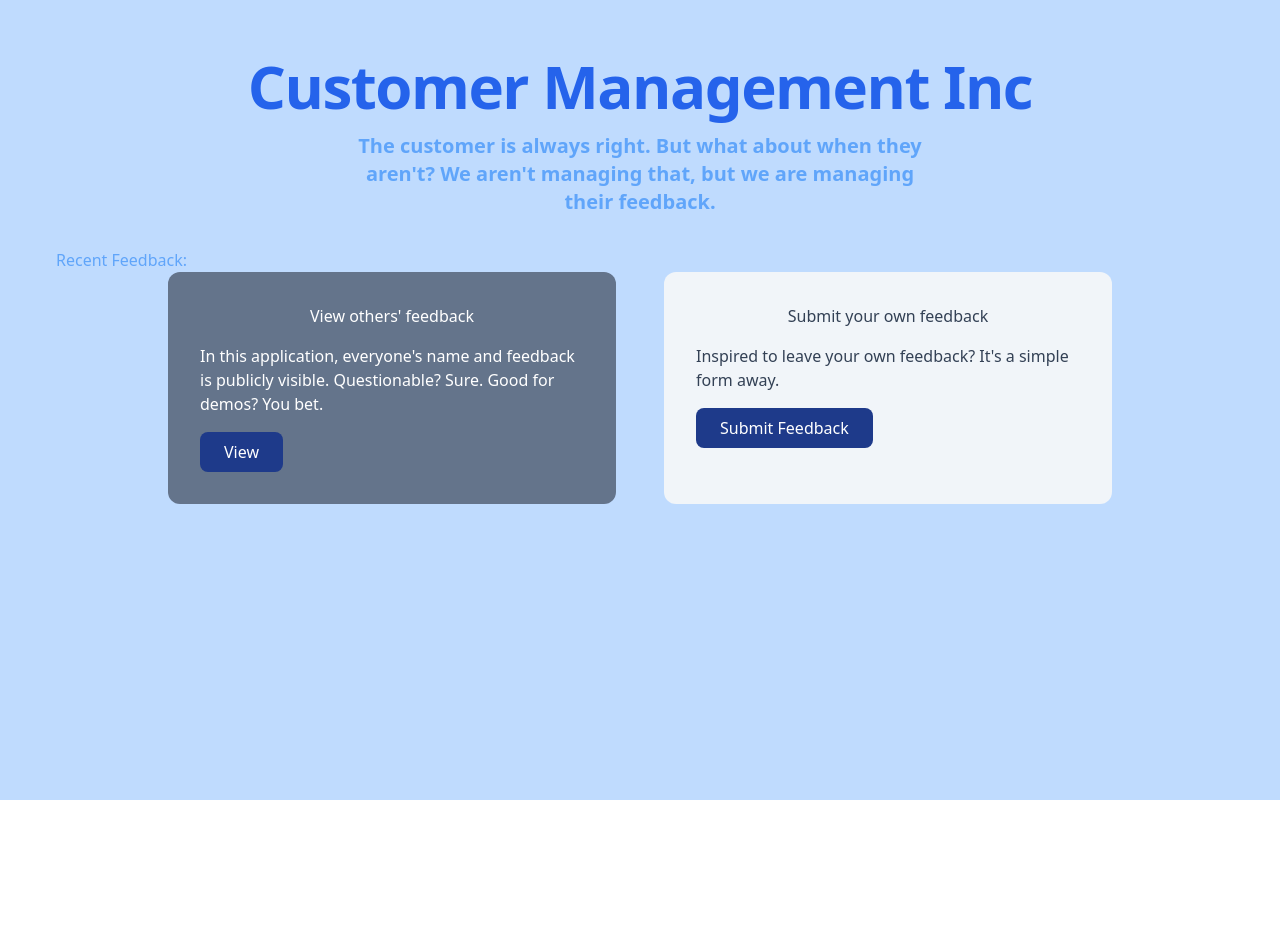
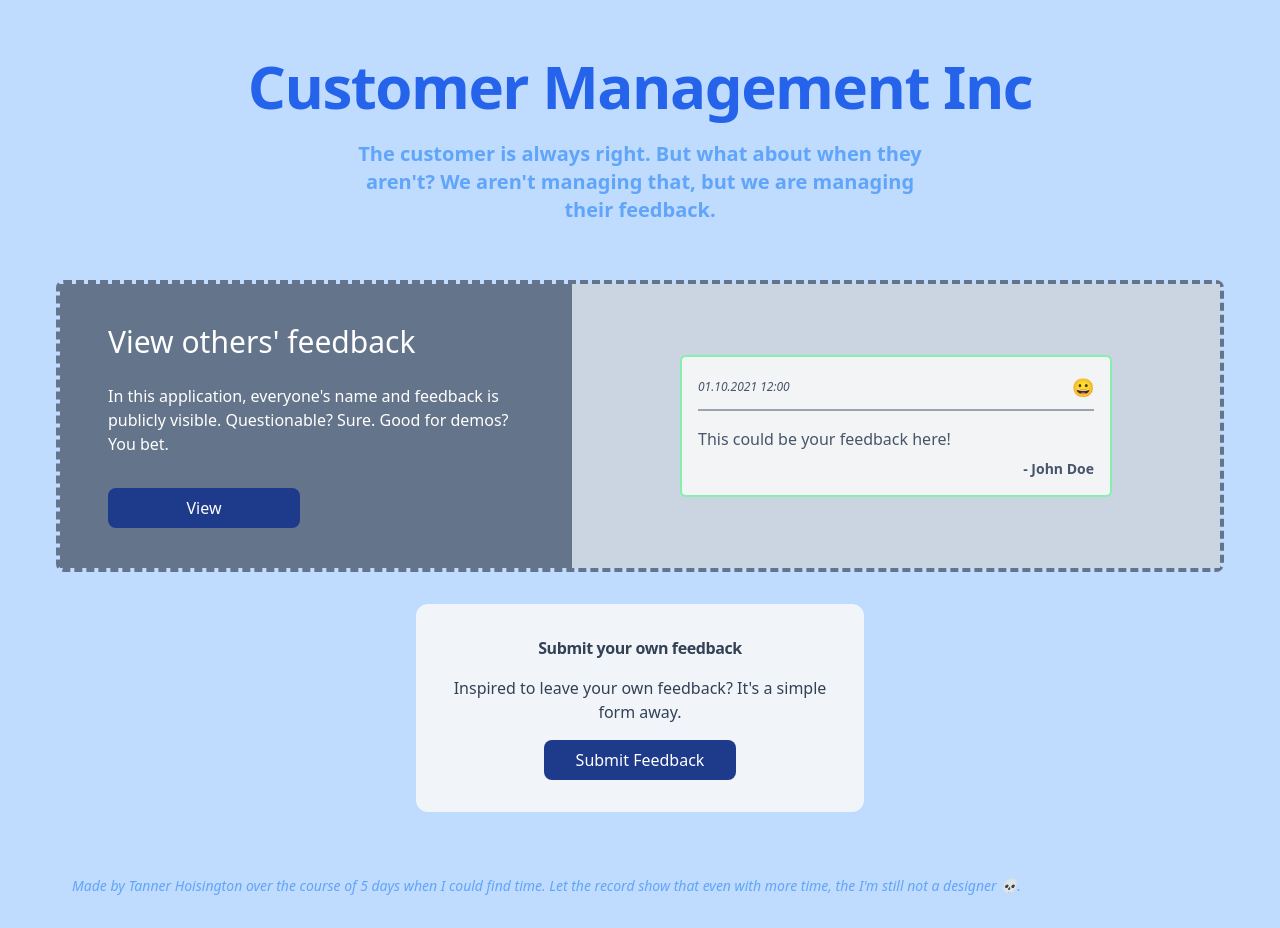
Before and after one commit to tannerbaum/customer-management, a Nuxt app: page / in a window 1280 px wide. Before the commit the page ends 800 px from the top, so only its background shows below. Built offline with nearby package versions, Linux system fonts and the light colour scheme; no server answers.

Commit message:
finish home page

```diff
--- /dev/null
+++ b/components/FeedbackCard.vue
@@ -0,0 +1,43 @@
+<script setup lang="ts">
+import parseIso from "date-fns/parseISO";
+import format from "date-fns/format";
+import type { Feedback } from "~/server/types";
+
+const sentimentEmoji = {
+  happy: "😀",
+  neutral: "😐",
+  unhappy: "😞",
+};
+
+const { feedbackItem } = defineProps<{ feedbackItem: Feedback }>();
+
+const humanFriendlyDate = (isoString: string) =>
+  format(parseIso(isoString), "dd.MM.yyyy HH:mm");
+</script>
+<template>
+  <div
+    :class="[
+      'max-w-md p-4 rounded-md bg-gray-100 border-2 text-slate-600',
+      {
+        happy: 'border-green-300',
+        neutral: 'border-gray-400',
+        unhappy: 'border-red-300',
+      }[feedbackItem.sentiment],
+    ]"
+  >
+    <div
+      class="flex justify-between items-center border-b-2 border-gray-400 pb-2 mb-4"
+    >
+      <div class="text-xs italic">
+        {{ humanFriendlyDate(feedbackItem.timestamp) }}
+      </div>
+      <div class="text-lg">
+        {{ sentimentEmoji[feedbackItem.sentiment] }}
+      </div>
+    </div>
+    <div class="text-md">{{ feedbackItem.feedbacktext }}</div>
+    <div class="text-sm font-semibold mt-2 text-right">
+      - {{ feedbackItem.name }}
+    </div>
+  </div>
+</template>
--- a/components/FeedbackGrid.vue
+++ b/components/FeedbackGrid.vue
@@ -1,45 +1,10 @@
 <script setup lang="ts">
-import parseIso from "date-fns/parseISO";
-import format from "date-fns/format";
 import type { Feedback } from "~/server/types";
 
-const sentimentEmoji = {
-  happy: "😀",
-  neutral: "😐",
-  unhappy: "😞",
-};
-
 const { feedbackItems } = defineProps<{ feedbackItems: Feedback[] }>();
-
-const humanFriendlyDate = (isoString: string) =>
-  format(parseIso(isoString), "dd.MM.yyyy HH:mm");
 </script>
 <template>
-  <div v-for="feedback in feedbackItems" class="grid grid-cols-3 gap-4">
-    <div
-      :class="[
-        'p-4 rounded-md bg-gray-100 border-2',
-        {
-          happy: 'border-green-300',
-          neutral: 'border-gray-400',
-          unhappy: 'border-red-300',
-        }[feedback.sentiment],
-      ]"
-    >
-      <div
-        class="flex justify-between items-center border-b-2 border-gray-400 pb-2 mb-4"
-      >
-        <div class="text-xs italic">
-          {{ humanFriendlyDate(feedback.timestamp) }}
-        </div>
-        <div class="text-lg">
-          {{ sentimentEmoji[feedback.sentiment] }}
-        </div>
-      </div>
-      <div class="text-md">{{ feedback.feedbacktext }}</div>
-      <div class="text-sm font-semibold mt-2 text-right">
-        - {{ feedback.name }}
-      </div>
-    </div>
+  <div class="grid grid-cols-3 gap-4">
+    <FeedbackCard v-for="feedback in feedbackItems" :feedbackItem="feedback" />
   </div>
 </template>
--- /dev/null
+++ b/components/Hero.vue
@@ -0,0 +1,82 @@
+<script setup lang="ts">
+import type { Feedback } from "~/server/types";
+
+const { data } = await useFetch("/api/feedback");
+
+const fallbackItem: Feedback = {
+  id: 1,
+  email: "john@aol.com",
+  name: "John Doe",
+  feedbacktext: "This could be your feedback here!",
+  sentiment: "happy",
+  timestamp: "2021-10-01T12:00:00.000Z",
+};
+
+const visibleFeedbackItem = ref(0);
+
+onMounted(() => {
+  const feedbackItems = data.value?.feedback;
+
+  if (!feedbackItems || feedbackItems.length === 0) return;
+
+  setInterval(() => {
+    visibleFeedbackItem.value =
+      visibleFeedbackItem.value === feedbackItems.length - 1
+        ? 0
+        : visibleFeedbackItem.value + 1;
+  }, 10000);
+});
+</script>
+<template>
+  <div
+    class="mt-8 flex flex-col-reverse border-dashed border-4 border-slate-500 rounded-lg md:flex-row md:basis-96"
+  >
+    <div
+      class="flex flex-col gap-2 justify-center bg-slate-500 py-10 px-12 sm:basis-1/2 lg:basis-2/3 md:max-w-lg"
+    >
+      <h2 class="mb-4 text-3xl">View others' feedback</h2>
+      <p class="mb-6">
+        In this application, everyone's name and feedback is publicly visible.
+        Questionable? Sure. Good for demos? You bet.
+      </p>
+      <NuxtLink to="/feedback/view">
+        <button class="h-10 w-48 px-6 rounded-lg bg-blue-900 text-white">
+          View
+        </button>
+      </NuxtLink>
+    </div>
+    <div
+      class="bg-slate-300 flex justify-center p-6 sm:px-0 basis-60 sm:basis-1/2 lg:basis-1/3 grow"
+    >
+      <Transition
+        v-if="data?.feedback"
+        class="grow self-center md:basis-2/3 md:grow-0"
+        mode="out-in"
+        enter-active-class="duration-1000 ease-in"
+        enter-from-class="opacity-0 "
+        enter-to-class="opacity-100"
+        leave-active-class="duration-1000 ease-out"
+        leave-from-class="opacity-100"
+        leave-to-class="opacity-0 "
+      >
+        <FeedbackCard
+          v-if="visibleFeedbackItem === 0"
+          :feedback-item="data.feedback[0]"
+        />
+        <FeedbackCard
+          v-else-if="visibleFeedbackItem === 1"
+          :feedback-item="data.feedback[1]"
+        />
+        <FeedbackCard
+          v-else-if="visibleFeedbackItem === 2"
+          :feedback-item="data.feedback[2]"
+        />
+      </Transition>
+      <FeedbackCard
+        v-else
+        class="grow self-center md:basis-2/3 md:grow-0"
+        :feedback-item="fallbackItem"
+      />
+    </div>
+  </div>
+</template>
--- a/components/Layout.vue
+++ b/components/Layout.vue
@@ -1,6 +1,6 @@
 <script setup lang="ts" />
 <template>
-  <div class="h-screen bg-blue-200 text-white">
+  <div class="min-h-screen bg-blue-200 text-white">
     <div class="container mx-auto md:px-8 xl:px-14">
       <slot />
     </div>
--- a/pages/feedback/view.vue
+++ b/pages/feedback/view.vue
@@ -1,4 +1,5 @@
 <script setup lang="ts">
+// TODO: add refresh button
 const { data, pending, refresh } = await useFetch("/api/feedback");
 const { filters, filteredFeedbackItems, totalFeedbackItems, onClick } =
   useFeedbackItems(data);
--- a/pages/index.vue
+++ b/pages/index.vue
@@ -1,4 +1,4 @@
-<script setup lang="ts"></script>
+<script setup lang="ts" />
 <template>
   <Layout>
     <h1
@@ -7,38 +7,33 @@
       Customer Management Inc
     </h1>
     <p
-      class="text-xl text-center font-extrabold text-blue-400 mt-4 max-w-xl mx-auto"
+      class="text-xl text-center font-extrabold text-blue-400 mt-6 mb-14 max-w-xl mx-auto"
     >
       The customer is always right. But what about when they aren't? We aren't
       managing that, but we are managing their feedback.
     </p>
-    <div class="mt-8 text-blue-400">Recent Feedback:</div>
-    <div class="flex justify-center gap-12">
-      <div class="bg-slate-500 rounded-xl p-8 basis-1/2 max-w-md">
-        <h2 class="text-center mb-4">View others' feedback</h2>
-        <p class="mb-4">
-          In this application, everyone's name and feedback is publicly visible.
-          Questionable? Sure. Good for demos? You bet.
-        </p>
-        <NuxtLink to="/feedback/view">
-          <button class="h-10 px-6 rounded-lg bg-blue-900 text-white">
-            View
-          </button>
-        </NuxtLink>
-      </div>
+    <Hero />
+    <div class="flex justify-center mt-8">
       <div
-        class="bg-slate-100 text-slate-700 rounded-xl p-8 basis-1/2 max-w-md"
+        class="bg-slate-100 text-slate-700 text-center rounded-xl p-8 max-w-md"
       >
-        <h2 class="text-center mb-4">Submit your own feedback</h2>
+        <h2 class="mb-4 font-extrabold tracking-tight">
+          Submit your own feedback
+        </h2>
         <p class="mb-4">
           Inspired to leave your own feedback? It's a simple form away.
         </p>
         <NuxtLink to="/feedback/submit">
-          <button class="h-10 px-6 rounded-lg bg-blue-900 text-white">
+          <button class="h-10 w-48 px-6 rounded-lg bg-blue-900 text-white">
             Submit Feedback
           </button>
         </NuxtLink>
       </div>
     </div>
+    <footer class="italic text-blue-400 text-sm mt-16 pb-8 px-4">
+      Made by Tanner Hoisington over the course of 5 days when I could find
+      time. Let the record show that even with more time, the I'm still not a
+      designer 💀.
+    </footer>
   </Layout>
 </template>
```
